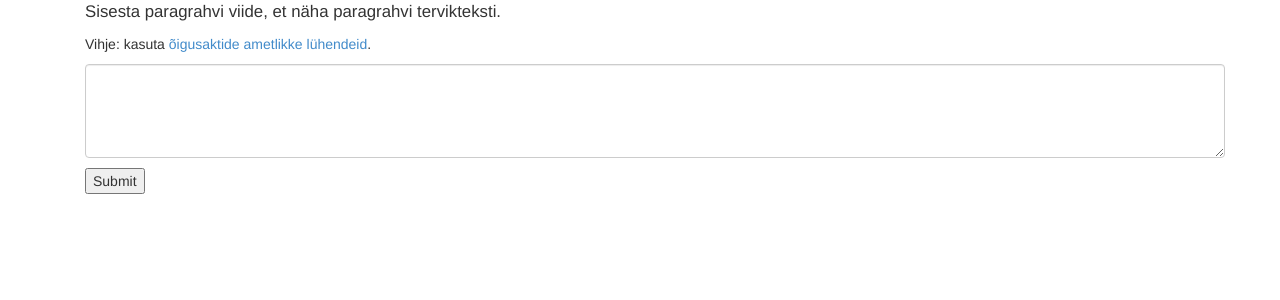
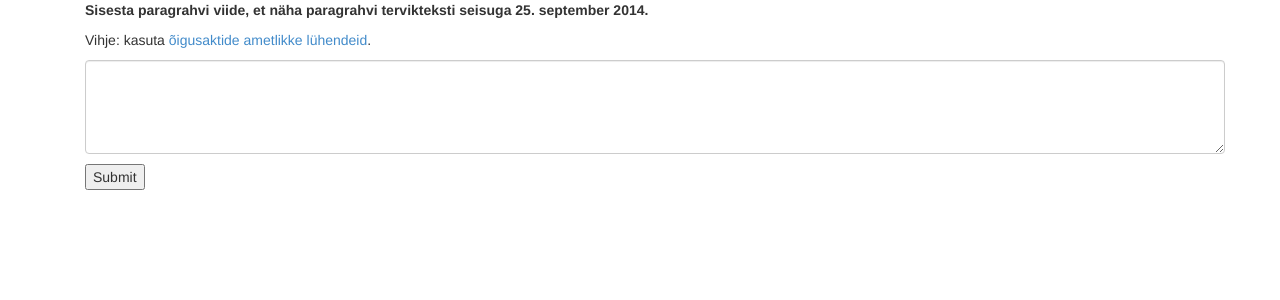
Before and after one commit to priidukull/yes_this_can_be, a Flask app: page / in a window 1280 px wide. Shown: the top 300 px of the page. Run offline with Flask 2, Linux system fonts and the light colour scheme; some libraries are stand-ins or nearby versions.

Commit message:
Formatting more userfriendly.

```diff
--- a/app/templates/index.html
+++ b/app/templates/index.html
@@ -5,7 +5,7 @@
         <div class="form-group">
             <div>
                 <p>
-                    <big>Sisesta paragrahvi viide, et näha paragrahvi tervikteksti.</big>
+                    <b>Sisesta paragrahvi viide, et näha paragrahvi tervikteksti seisuga 25. september 2014.</b>
                 </p>
                 <p>
                     Vihje: kasuta <a href="https://www.riigiteataja.ee/lyhendid.html">õigusaktide ametlikke lühendeid</a>.
```
